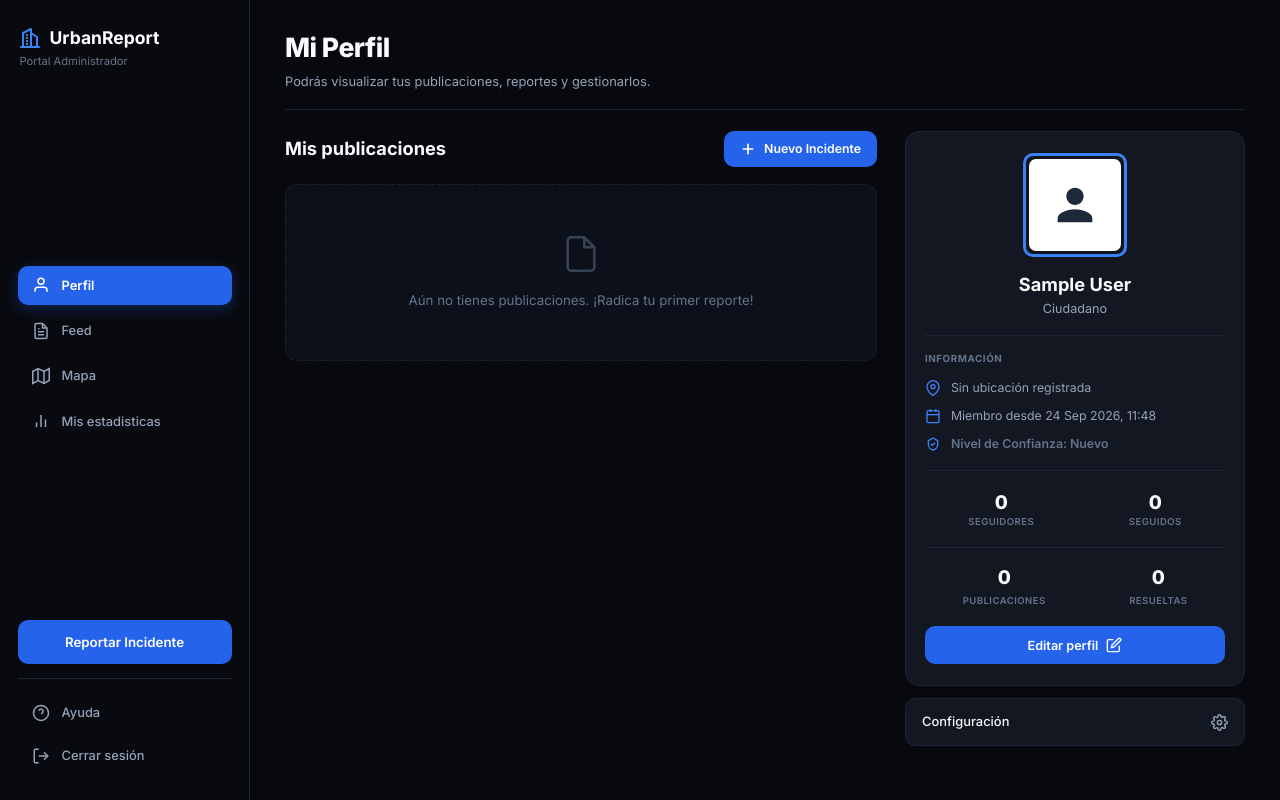
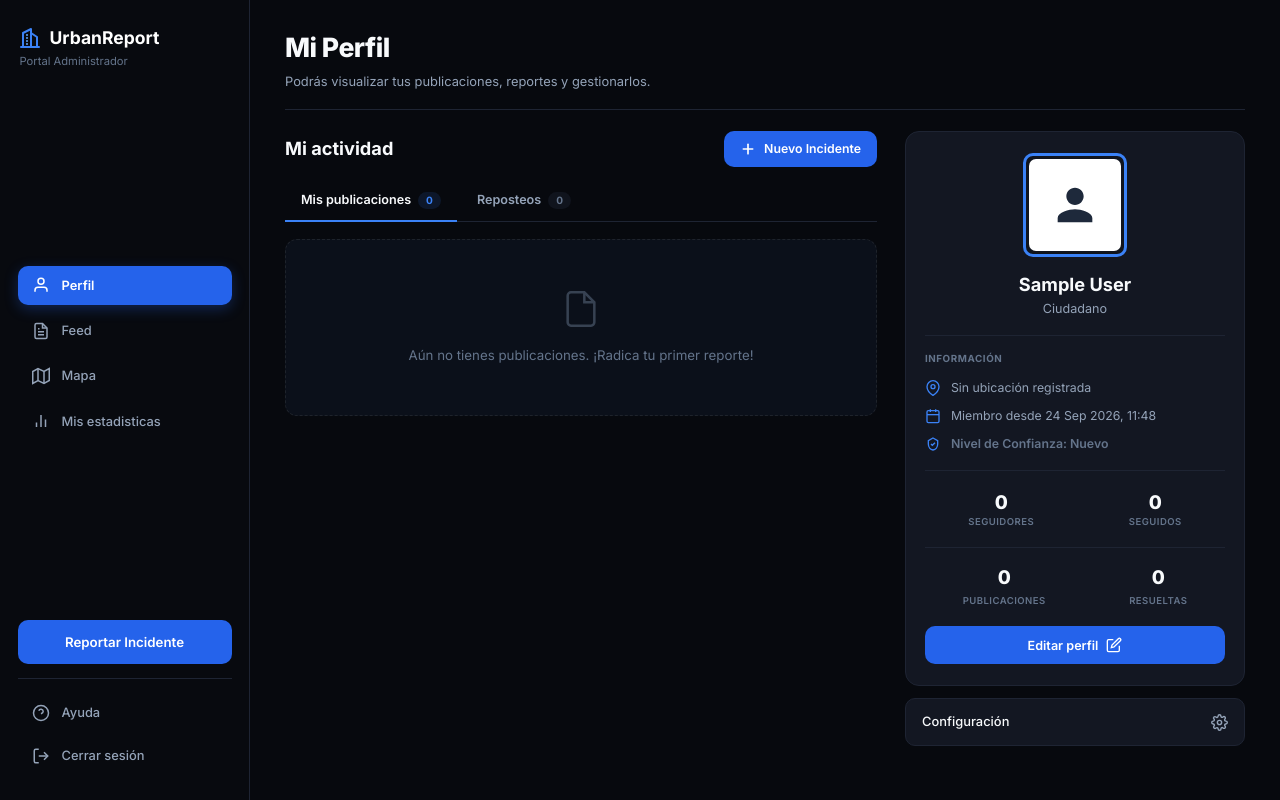
Before and after one commit to juandkk/UrbanReport, a Django app: page /perfil/ in a window 1280 px wide. Run offline with Django 5.2, Linux system fonts and the light colour scheme; the visitor is signed in with stand-in values (Sample User, id 1); data comes from the database, SQL or seed files in the repository; data that the repository does not hold is empty.

Commit message:
reposteo: habilitar repost estilo Twitter/X con pestana en el perfil
- modelo Reposteo (toggle, unico por usuario/publicacion) y contador

- boton de repost funcional en las publicaciones con estado activo

- perfil con pestanas Publicaciones/Reposteos y etiqueta de reposteo

```diff
--- a/feed/urls.py
+++ b/feed/urls.py
@@ -11,6 +11,7 @@ urlpatterns = [
     path('publicacion/<int:publicacion_id>/reaccionar/', views.reaccionar_publicacion_ajax, name='reaccionar_publicacion_ajax'),
     path('comentario/<int:comentario_id>/reaccionar/', views.reaccionar_comentario_ajax, name='reaccionar_comentario_ajax'),
     path('comentar/<int:publicacion_id>/', views.agregar_comentario_ajax, name='agregar_comentario_ajax'),
+    path('publicacion/<int:publicacion_id>/repost/', views.toggle_repost_ajax, name='toggle_repost_ajax'),
     path('publicacion/<int:publicacion_id>/reportar/', views.reportar_publicacion_ajax, name='reportar_publicacion_ajax'),
     path('comentario/<int:comentario_id>/reportar/', views.reportar_comentario_ajax, name='reportar_comentario_ajax'),
     path('publicacion/<int:publicacion_id>/moderar/', views.moderar_publicacion_ajax, name='moderar_publicacion_ajax'),
--- a/static/css/portal.css
+++ b/static/css/portal.css
@@ -1412,6 +1412,18 @@
 .action-repost-btn:hover {
   color: #34d399 !important;
   background: rgba(52, 211, 153, 0.12) !important;
+}
+/* Reposteo activo (ya reposteado por el usuario) */
+.action-repost-btn.active {
+  color: #10b981 !important;
+  opacity: 1;
+  font-weight: 600;
+}
+.action-repost-btn.active svg {
+  stroke: #10b981;
+}
+.action-repost-btn .repost-count {
+  margin-left: 4px;
 }
 
 /* Censored Post Banner */
@@ -2154,7 +2166,64 @@
   align-items: center;
   justify-content: space-between;
   gap: 1rem;
+  margin-bottom: 1rem;
+}
+
+/* Pestañas del perfil (Publicaciones / Reposteos) */
+.profile-tabs {
+  display: flex;
+  gap: 4px;
+  border-bottom: 1px solid var(--border-subtle);
   margin-bottom: 1.25rem;
+}
+.profile-tab {
+  display: inline-flex;
+  align-items: center;
+  gap: 7px;
+  padding: 10px 16px;
+  font-size: 0.9rem;
+  font-weight: 600;
+  color: var(--text-secondary);
+  text-decoration: none;
+  border-bottom: 2px solid transparent;
+  margin-bottom: -1px;
+  transition: color var(--transition-fast), border-color var(--transition-fast);
+}
+.profile-tab:hover {
+  color: var(--text-primary);
+  text-decoration: none;
+}
+.profile-tab.active {
+  color: var(--text-primary);
+  border-bottom-color: var(--brand-blue-accent);
+}
+.profile-tab-count {
+  font-size: 0.72rem;
+  font-weight: 700;
+  color: var(--text-muted);
+  background: var(--bg-surface);
+  border-radius: var(--radius-full);
+  padding: 1px 8px;
+}
+.profile-tab.active .profile-tab-count {
+  color: var(--brand-blue-accent);
+  background: rgba(59, 130, 246, 0.12);
+}
+
+/* Marca "Reposteó" encima de una publicación reposteada */
+.repost-marker {
+  display: flex;
+  align-items: center;
+  gap: 7px;
+  font-size: 0.78rem;
+  font-weight: 600;
+  color: var(--text-muted);
+  padding: 2px 4px 6px 8px;
+}
+.repost-marker svg {
+  width: 14px;
+  height: 14px;
+  color: var(--status-success);
 }
 
 .profile-section-title {
--- a/static/js/feed.js
+++ b/static/js/feed.js
@@ -43,6 +43,34 @@ document.addEventListener('DOMContentLoaded', () => {
     toast.classList.add('show');
     setTimeout(() => toast.classList.remove('show'), 3500);
   }
+
+  // ── Reposteo (toggle estilo Twitter/X) ──
+  document.addEventListener('click', async (e) => {
+    const repostBtn = e.target.closest('.action-repost-btn');
+    if (!repostBtn) return;
+    e.preventDefault();
+    const postId = repostBtn.dataset.postId;
+    if (!postId || repostBtn.disabled) return;
+    repostBtn.disabled = true;
+    try {
+      const res = await fetch(`/feed/publicacion/${postId}/repost/`, {
+        method: 'POST',
+        headers: { 'X-CSRFToken': csrftoken, 'X-Requested-With': 'XMLHttpRequest' },
+      });
+      const data = await res.json();
+      if (data.status === 'ok') {
+        repostBtn.classList.toggle('active', data.reposteado);
+        const count = repostBtn.querySelector('.repost-count');
+        if (count) count.textContent = data.total_reposteos;
+        showToast(data.message);
+      }
+    } catch (err) {
+      console.error('Error al repostear:', err);
+      showToast('Error al repostear', true);
+    } finally {
+      repostBtn.disabled = false;
+    }
+  });
 
   // ── 1. Reacciones en Publicaciones (Like / Dislike) ──
   document.addEventListener('click', async (e) => {
--- a/templates/usuarios/perfil.html
+++ b/templates/usuarios/perfil.html
@@ -23,10 +23,10 @@
 </header>
 
 <div class="profile-layout">
-  <!-- Columna principal: Publicaciones -->
+  <!-- Columna principal: Publicaciones / Reposteos -->
   <section class="profile-main-col">
     <div class="profile-posts-toolbar">
-      <h2 class="profile-section-title">{% if es_propio_perfil %}Mis publicaciones{% else %}Publicaciones{% endif %}</h2>
+      <h2 class="profile-section-title">{% if es_propio_perfil %}Mi actividad{% else %}Actividad{% endif %}</h2>
       {% if es_propio_perfil %}
       <button type="button" class="btn-primary profile-new-post-btn"
         onclick="if(window.openRadicarModal){window.openRadicarModal();}">
@@ -40,8 +40,29 @@
       {% endif %}
     </div>
 
+    <!-- Pestañas estilo Twitter/X -->
+    <div class="profile-tabs">
+      <a href="?tab=publicaciones" class="profile-tab {% if tab_activa == 'publicaciones' %}active{% endif %}">
+        {% if es_propio_perfil %}Mis publicaciones{% else %}Publicaciones{% endif %}
+        <span class="profile-tab-count">{{ total_publicaciones }}</span>
+      </a>
+      <a href="?tab=reposteos" class="profile-tab {% if tab_activa == 'reposteos' %}active{% endif %}">
+        Reposteos
+        <span class="profile-tab-count">{{ total_reposteos }}</span>
+      </a>
+    </div>
+
     <div class="feed-posts-stream" id="feed-posts-stream">
       {% for post in publicaciones %}
+      {% if tab_activa == 'reposteos' %}
+      <div class="repost-marker">
+        <svg viewBox="0 0 24 24" fill="none" stroke="currentColor" stroke-width="2" stroke-linecap="round" stroke-linejoin="round">
+          <polyline points="17 1 21 5 17 9" /><path d="M3 11V9a4 4 0 0 1 4-4h14" />
+          <polyline points="7 23 3 19 7 15" /><path d="M21 13v2a4 4 0 0 1-4 4H3" />
+        </svg>
+        <span>{% if es_propio_perfil %}Reposteaste{% else %}{{ nombre_completo }} reposteó{% endif %}</span>
+      </div>
+      {% endif %}
       {% include 'includes/post_card.html' with post=post %}
       {% empty %}
       <div class="feed-empty-state"
@@ -52,7 +73,11 @@
           <polyline points="14 2 14 8 20 8" />
         </svg>
         <p style="font-size: 0.95rem; margin: 0;">
-          {% if es_propio_perfil %}Aún no tienes publicaciones. ¡Radica tu primer reporte!{% else %}Este usuario aún no tiene publicaciones.{% endif %}
+          {% if tab_activa == 'reposteos' %}
+            {% if es_propio_perfil %}Aún no has reposteado nada.{% else %}Este usuario aún no ha reposteado nada.{% endif %}
+          {% else %}
+            {% if es_propio_perfil %}Aún no tienes publicaciones. ¡Radica tu primer reporte!{% else %}Este usuario aún no tiene publicaciones.{% endif %}
+          {% endif %}
         </p>
       </div>
       {% endfor %}
--- a/usuarios/views.py
+++ b/usuarios/views.py
@@ -112,7 +112,7 @@ def perfil_view(request, username=None):
     """
     from django.shortcuts import get_object_or_404
     # Importaciones locales para evitar dependencias circulares entre apps
-    from feed.models import Publicacion, ReaccionPublicacion, ReaccionComentario
+    from feed.models import Publicacion, ReaccionPublicacion, ReaccionComentario, Reposteo
 
     if username:
         usuario = get_object_or_404(Usuario, username=username)
@@ -122,17 +122,53 @@ def perfil_view(request, username=None):
     es_propio_perfil = (usuario == request.user)
     ya_lo_sigo = False if es_propio_perfil else request.user.sigue_a(usuario)
 
-    publicaciones = list(
-        Publicacion.objects.filter(autor=usuario)
-        .order_by('-id')
-        .prefetch_related('comentarios__respuestas', 'comentarios__autor', 'autor')
+    # Pestaña activa: 'publicaciones' (por defecto) o 'reposteos'
+    tab = request.GET.get('tab', 'publicaciones').lower()
+    if tab not in ('publicaciones', 'reposteos'):
+        tab = 'publicaciones'
+
+    _prefetch = ('comentarios__respuestas', 'comentarios__autor', 'autor')
+
+    # Publicaciones propias del usuario del perfil
+    publicaciones_propias = list(
+        Publicacion.objects.filter(autor=usuario).order_by('-id').prefetch_related(*_prefetch)
     )
+    total_publicaciones = len(publicaciones_propias)
 
-    # Mapear las reacciones de QUIEN VE el perfil para colorear los botones (igual que en el feed)
+    # Reposteos del usuario del perfil (publicaciones que él reposteó), en orden de reposteo
+    reposteos_qs = Reposteo.objects.filter(usuario=usuario).select_related('publicacion').order_by('-fecha_creacion')
+    total_reposteos = reposteos_qs.count()
+    publicaciones_reposteadas = []
+    for rp in reposteos_qs:
+        pub = rp.publicacion
+        pub.reposteado_por_perfil = True  # marca para mostrar la etiqueta "Reposteó"
+        publicaciones_reposteadas.append(pub)
+    # Prefetch de comentarios/autor para las reposteadas
+    if publicaciones_reposteadas:
+        ids = [p.id for p in publicaciones_reposteadas]
+        cache = {p.id: p for p in Publicacion.objects.filter(id__in=ids).prefetch_related(*_prefetch)}
+        publicaciones_reposteadas = []
+        for rp in reposteos_qs:
+            p = cache.get(rp.publicacion_id)
+            if p:
+                p.reposteado_por_perfil = True
+                publicaciones_reposteadas.append(p)
+
+    # Lista que se mostrará según la pestaña
+    publicaciones = publicaciones_reposteadas if tab == 'reposteos' else publicaciones_propias
+
+    # Mapear las reacciones y reposteos de QUIEN VE el perfil (para colorear botones)
     user_post_reactions = {}
     user_comment_reactions = {}
-    for r in ReaccionPublicacion.objects.filter(usuario=request.user, publicacion__in=publicaciones):
-        user_post_reactions[r.publicacion_id] = r.tipo
+    user_reposts = set()
+    if publicaciones:
+        pub_ids = [p.id for p in publicaciones]
+        for r in ReaccionPublicacion.objects.filter(usuario=request.user, publicacion_id__in=pub_ids):
+            user_post_reactions[r.publicacion_id] = r.tipo
+        user_reposts = set(
+            Reposteo.objects.filter(usuario=request.user, publicacion_id__in=pub_ids)
+            .values_list('publicacion_id', flat=True)
+        )
 
     all_comment_ids = []
     for p in publicaciones:
@@ -144,15 +180,15 @@ def perfil_view(request, username=None):
 
     for p in publicaciones:
         p.user_reaction = user_post_reactions.get(p.id)
+        p.user_reposteo = p.id in user_reposts
         for c in p.comentarios.all():
             c.user_reaction = user_comment_reactions.get(c.id)
             for rep in c.respuestas.all():
                 rep.user_reaction = user_comment_reactions.get(rep.id)
 
-    # Estadísticas reales derivadas de las publicaciones del usuario
-    total_publicaciones = len(publicaciones)
+    # Estadísticas reales (siempre sobre las publicaciones propias, no la pestaña activa)
     total_resueltas = sum(
-        1 for p in publicaciones
+        1 for p in publicaciones_propias
         if p.estado_incidencia == Publicacion.EstadoIncidencia.RESUELTA
     )
 
@@ -165,7 +201,9 @@ def perfil_view(request, username=None):
         'nombre_completo': nombre_completo,
         'confianza': confianza,
         'publicaciones': publicaciones,
+        'tab_activa': tab,
         'total_publicaciones': total_publicaciones,
+        'total_reposteos': total_reposteos,
         'total_resueltas': total_resueltas,
         'total_seguidores': usuario.total_seguidores,
         'total_seguidos': usuario.total_seguidos,
```
Also changed, not shown: feed/admin.py (+7 -1 lines), feed/models.py (+28 -0 lines), feed/views.py (+30 -1 lines), templates/includes/post_card.html (+5 -2 lines), feed/migrations/0009_reposteo.py (added).
